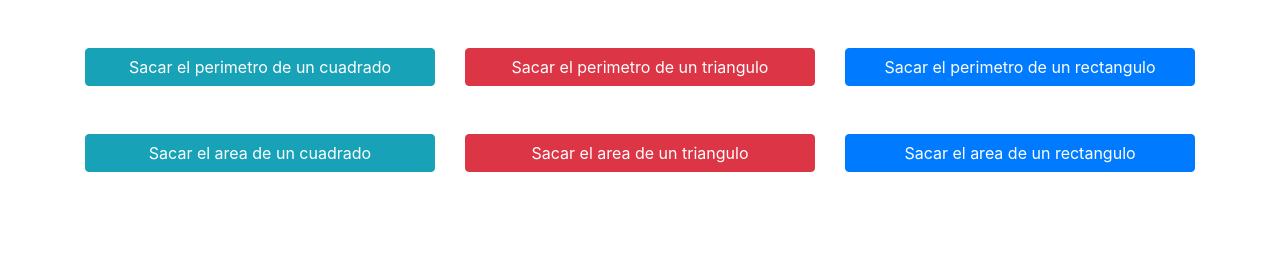
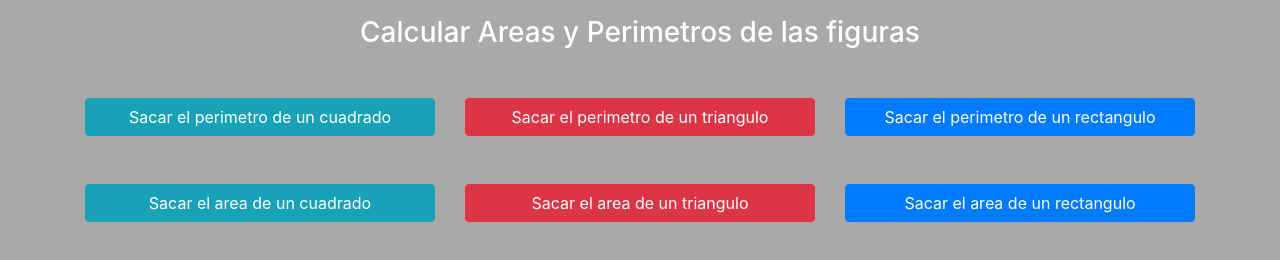
Before and after one commit to santigrisafi/figurasGeometricas, a plain HTML site: page index.html in a window 1280 px wide. Drawn offline with nearby package versions, Linux system fonts and the light colour scheme.

Commit message:
Avance con el proyecto

```diff
--- a/index.html
+++ b/index.html
@@ -10,8 +10,11 @@
     <title>Document Viewer</title>
 </head>
 
-<body>
+<body style="background-color: darkgray; color: aliceblue;">
     <div class="container main-container">
+        <div class="text-center mt-3">
+            <h3 class="text-center text-white">Calcular Areas y Perimetros de las figuras </h3>
+        </div>
         <div class="row mt-5 text-center">
             <div class="col">
                 <button class="btn btn-info btn-block" onclick="calcularPerimetroCuadrado()">Sacar el perimetro de un
```
